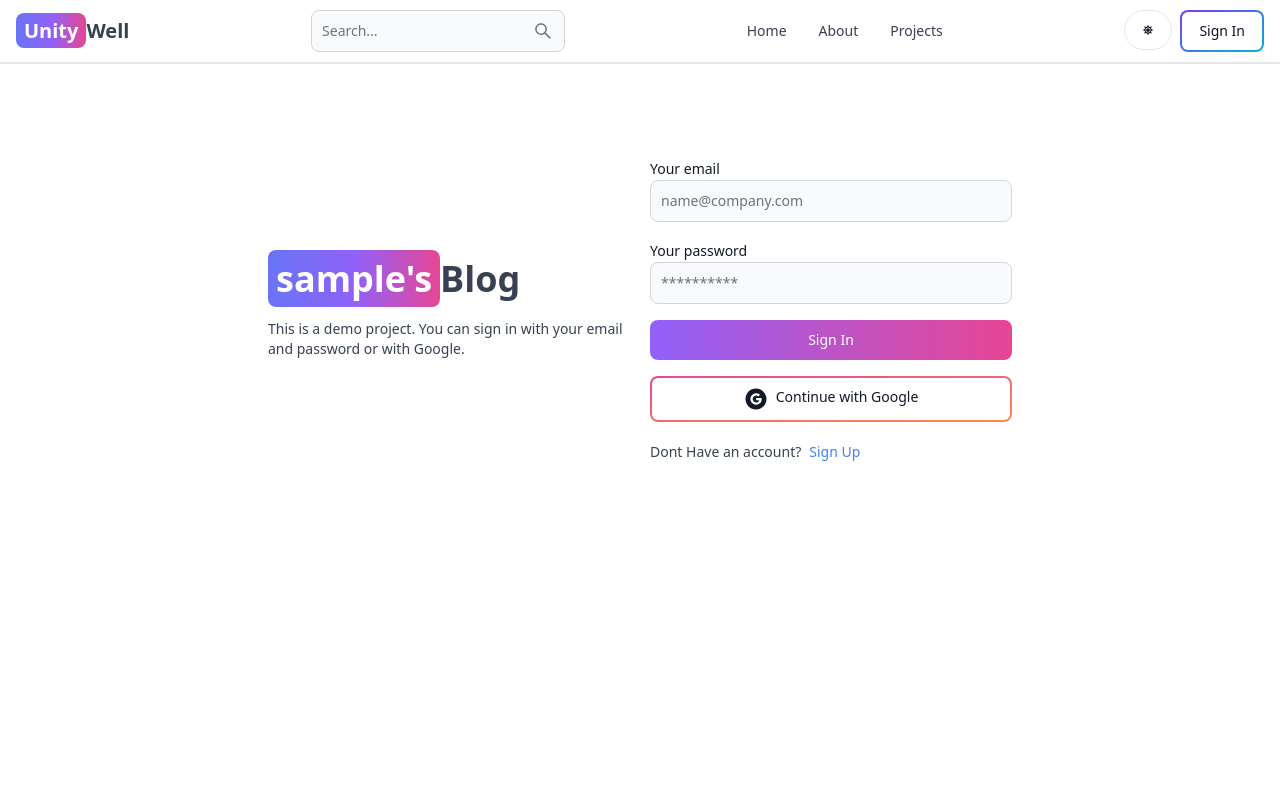
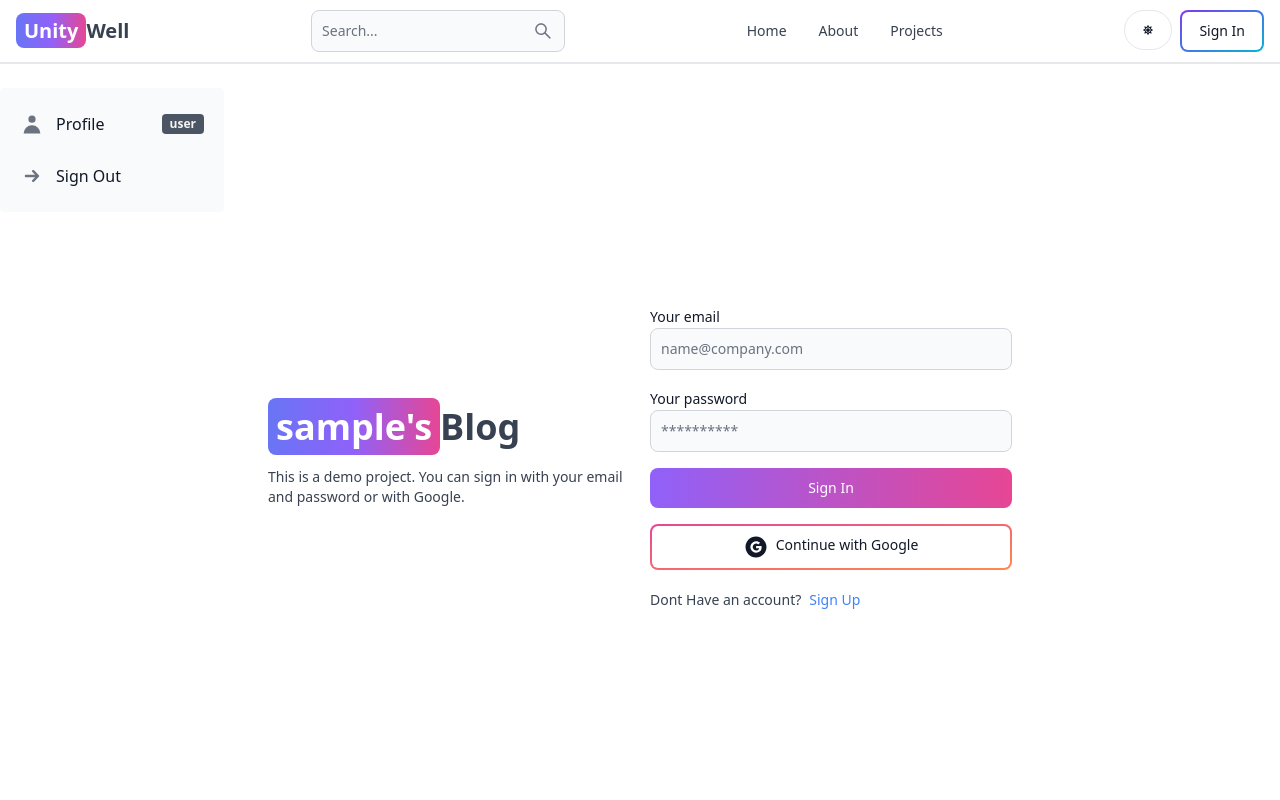
Before and after one commit to yashcode77/Unity-Well, a React (Vite) app in the folder client/: page /sign-in in a window 1280 px wide. Shown: the top 800 px of the page. Built offline with nearby package versions, Linux system fonts and the light colour scheme; no server answers.

Commit message:
Sidebar Updated

```diff
--- a/client/package.json
+++ b/client/package.json
@@ -36,6 +36,6 @@
     "postcss": "^8.4.31",
     "tailwind-scrollbar": "^3.0.5",
     "tailwindcss": "^3.3.5",
-    "vite": "^5.0.0"
+    "vite": "^5.1.3"
   }
 }
--- a/client/src/App.jsx
+++ b/client/src/App.jsx
@@ -15,12 +15,15 @@ import UpdatePost from "./pages/UpdatePost";
 import PostPage from "./pages/PostPage";
 import ScrollToTop from "./components/ScrollToTop";
 import Search from "./pages/Search";
+// import DashSidebar from "./components/DashSidebar";
+import GenricSidebar from './components/GenricSidebar'
 
 export default function App() {
   return (
     <BrowserRouter>
       <ScrollToTop />
       <Header />
+      <GenricSidebar />
       <Routes>
         <Route path="/" element={<Home />} />
         {/* <Route path="/" element={<Landing />} /> */}
--- a/client/src/components/DashProfile.jsx
+++ b/client/src/components/DashProfile.jsx
@@ -194,9 +194,8 @@ export default function DashProfile() {
                   left: 0,
                 },
                 path: {
-                  stroke: `rgba(62, 152, 199, ${
-                    imageFileUploadProgress / 100
-                  })`,
+                  stroke: `rgba(62, 152, 199, ${imageFileUploadProgress / 100
+                    })`,
                 },
               }}
             />
@@ -204,11 +203,10 @@ export default function DashProfile() {
           <img
             src={imageFileUrl || currentUser.profilePicture}
             alt="user"
-            className={`rounded-full w-full h-full object-cover border-8 border-[lightgray] ${
-              imageFileUploadProgress &&
+            className={`rounded-full w-full h-full object-cover border-8 border-[lightgray] ${imageFileUploadProgress &&
               imageFileUploadProgress < 100 &&
               "opacity-60"
-            }`}
+              }`}
           />
         </div>
         {imageFileUploadError && (
@@ -238,7 +236,7 @@ export default function DashProfile() {
           <h1>Enter Your Date of Birth</h1>
           <input
             type="date"
-            value={dob}
+            // value={dob}
             id="dob"
             onChange={handleChange}
             className="text-black h-8"
--- /dev/null
+++ b/client/src/components/GenricSidebar.jsx
@@ -0,0 +1,114 @@
+import { Sidebar } from 'flowbite-react';
+import {
+    HiUser,
+    HiArrowSmRight,
+    HiDocumentText,
+    HiOutlineUserGroup,
+    HiAnnotation,
+    HiChartPie,
+} from 'react-icons/hi';
+import { useEffect, useState } from 'react';
+import { Link, useLocation } from 'react-router-dom';
+import { signoutSuccess } from '../redux/user/userSlice';
+import { useDispatch } from 'react-redux';
+import { useSelector } from 'react-redux';
+
+export default function GenricSidebar() {
+    const location = useLocation();
+    const dispatch = useDispatch();
+    const { currentUser } = useSelector((state) => state.user);
+    const [tab, setTab] = useState('');
+    useEffect(() => {
+        const urlParams = new URLSearchParams(location.search);
+        const tabFromUrl = urlParams.get('tab');
+        if (tabFromUrl) {
+            setTab(tabFromUrl);
+        }
+    }, [location.search]);
+    const handleSignout = async () => {
+        try {
+            const res = await fetch('/api/user/signout', {
+                method: 'POST',
+            });
+            const data = await res.json();
+            if (!res.ok) {
+                console.log(data.message);
+            } else {
+                dispatch(signoutSuccess());
+            }
+        } catch (error) {
+            console.log(error.message);
+        }
+    };
+    return (
+        <Sidebar className='w-full md:w-56 mt-5'>
+            <Sidebar.Items>
+                <Sidebar.ItemGroup className='flex flex-col gap-1 '>
+                    {currentUser && (
+                        <Link to='/dashboard?tab=dash'>
+                            <Sidebar.Item
+                                active={tab === 'dash' || !tab}
+                                icon={HiChartPie}
+                                as='div'
+                            >
+                                Dashboard
+                            </Sidebar.Item>
+                        </Link>
+                    )}
+                    <Link to='/dashboard?tab=profile'>
+                        <Sidebar.Item
+                            active={tab === 'profile'}
+                            icon={HiUser}
+                            // label={currentUser.isAdmin ? 'Admin' : 'User'}
+                            label='user'
+                            labelColor='dark'
+                            as='div'
+                        >
+                            Profile
+                        </Sidebar.Item>
+                    </Link>
+                    {currentUser && (
+                        <Link to='/dashboard?tab=posts'>
+                            <Sidebar.Item
+                                active={tab === 'posts'}
+                                icon={HiDocumentText}
+                                as='div'
+                            >
+                                Posts
+                            </Sidebar.Item>
+                        </Link>
+                    )}
+                    {currentUser && (
+                        <>
+                            <Link to='/dashboard?tab=users'>
+                                <Sidebar.Item
+                                    active={tab === 'users'}
+                                    icon={HiOutlineUserGroup}
+                                    as='div'
+                                >
+                                    Users
+                                </Sidebar.Item>
+                            </Link>
+                            <Link to='/dashboard?tab=comments'>
+                                <Sidebar.Item
+                                    active={tab === 'comments'}
+                                    icon={HiAnnotation}
+                                    as='div'
+                                >
+                                    Comments
+                                </Sidebar.Item>
+                            </Link>
+                        </>
+                    )}
+                    <Sidebar.Item
+                        icon={HiArrowSmRight}
+                        className='cursor-pointer'
+                        onClick={handleSignout}
+                    >
+                        Sign Out
+                    </Sidebar.Item>
+                </Sidebar.ItemGroup>
+            </Sidebar.Items>
+        </Sidebar>
+    );
+}
--- a/client/src/components/Header.jsx
+++ b/client/src/components/Header.jsx
@@ -49,7 +49,7 @@ export default function Header() {
   };
 
   return (
-    <Navbar className="border-b-2">
+    <Navbar className="border-b-2 mb-6">
       <Link
         to="/"
         className="self-center whitespace-nowrap text-sm sm:text-xl font-semibold dark:text-white"
--- a/client/src/pages/Dashboard.jsx
+++ b/client/src/pages/Dashboard.jsx
@@ -21,7 +21,7 @@ export default function Dashboard() {
     <div className='min-h-screen flex flex-col md:flex-row'>
       <div className='md:w-56'>
         {/* Sidebar */}
-        <DashSidebar />
+        {/* <DashSidebar /> */}
       </div>
       {/* profile... */}
       {tab === 'profile' && <DashProfile />}
```
Also changed, not shown: 2 other files (tests, documents, lock files or other folders).
